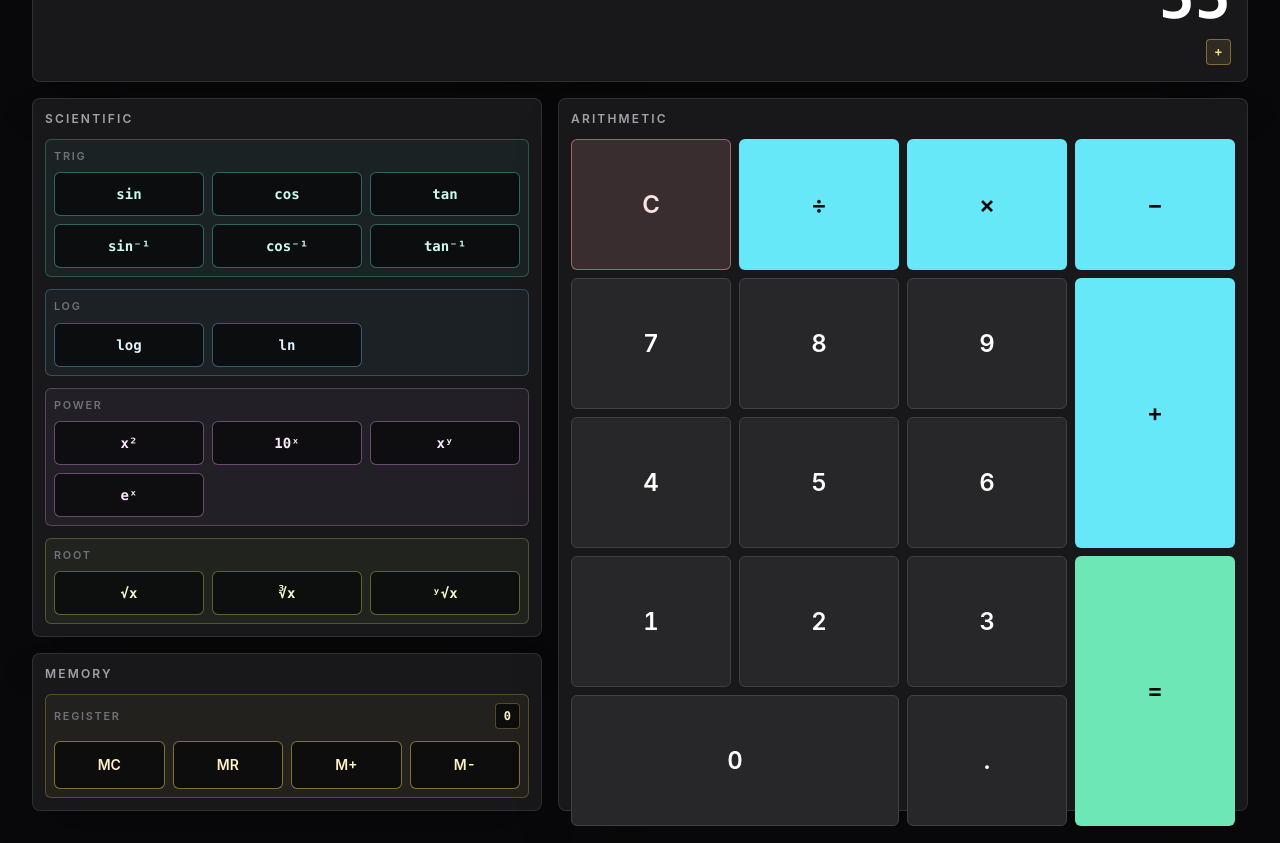
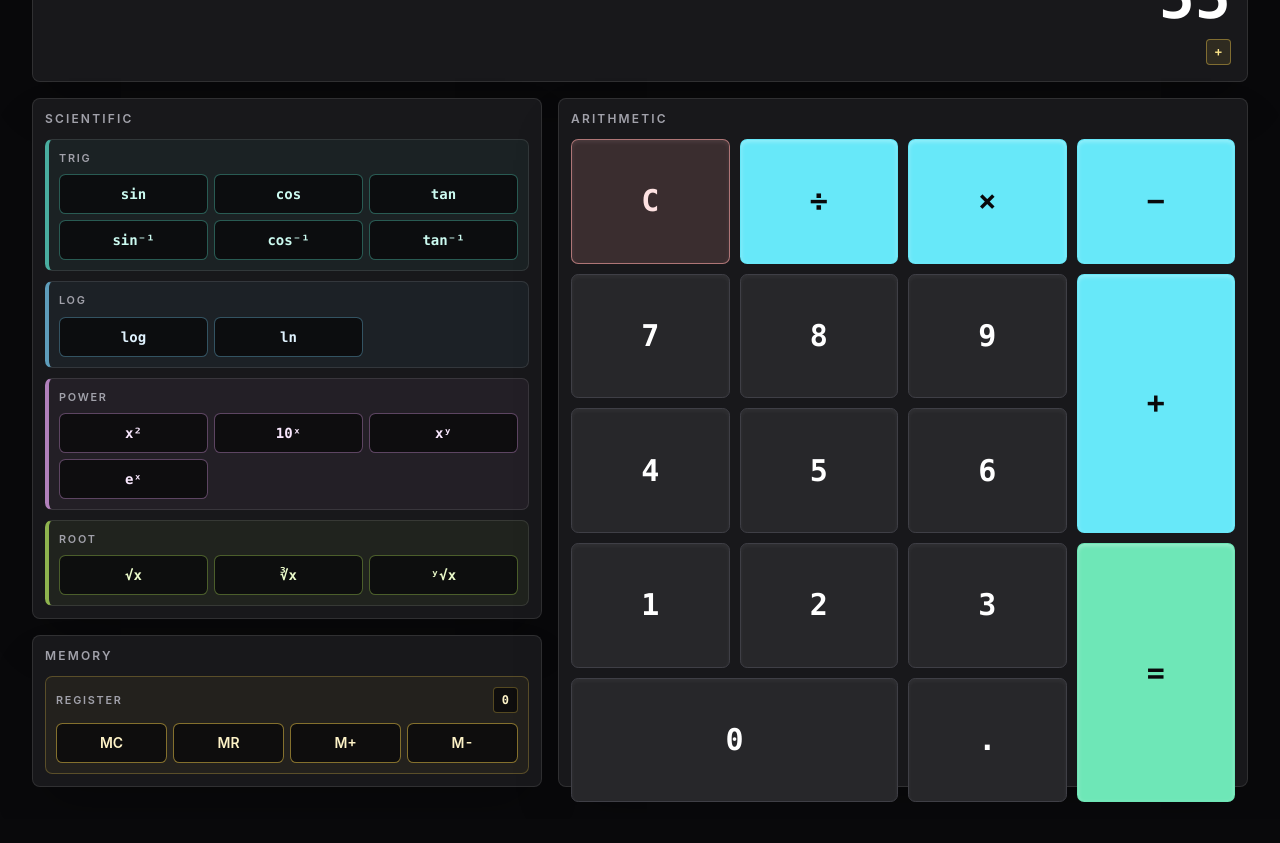
Before and after one commit to mtplayground/alex-0d18-precisioncalc, a React (Vite) app: page / in a window 1280 px wide. Shown: the part 480-1323 px from the top of the page. After the commit the page ends 1299 px from the top, so only its background shows below. Built offline with nearby package versions, Linux system fonts and the light colour scheme.

Commit message:
feat: Apply TI/Casio-style grouping and button hierarchy

```diff
--- a/src/components/buttons/CoreArithmeticButtonGrid.tsx
+++ b/src/components/buttons/CoreArithmeticButtonGrid.tsx
@@ -138,22 +138,25 @@ const coreArithmeticButtons: CoreArithmeticButton[] = [
 ];
 
 const toneClass: Record<CoreArithmeticButton['tone'], string> = {
-  number: 'border-zinc-700 bg-zinc-800 text-white hover:bg-zinc-700',
-  operator: 'border-cyan-300/60 bg-cyan-300 text-zinc-950 hover:bg-cyan-200',
-  equals: 'border-emerald-300/70 bg-emerald-300 text-zinc-950 hover:bg-emerald-200',
-  clear: 'border-red-300/50 bg-red-300/15 text-red-100 hover:bg-red-300/25',
+  number: 'border-zinc-700 bg-zinc-800 text-white shadow-inner shadow-white/5 hover:bg-zinc-700',
+  operator:
+    'border-cyan-300/70 bg-cyan-300 text-zinc-950 shadow-inner shadow-white/30 hover:bg-cyan-200',
+  equals:
+    'border-emerald-300/80 bg-emerald-300 text-zinc-950 shadow-inner shadow-white/30 hover:bg-emerald-200',
+  clear:
+    'border-red-300/60 bg-red-300/15 text-red-100 shadow-inner shadow-red-200/10 hover:bg-red-300/25',
 };
 
 export function CoreArithmeticButtonGrid({ onButtonPress }: CoreArithmeticButtonGridProps) {
   return (
     <section
       aria-label="Core arithmetic buttons"
-      className="grid h-full min-h-[22rem] grid-cols-4 grid-rows-5 gap-2"
+      className="grid h-full min-h-[24rem] grid-cols-4 grid-rows-[repeat(5,minmax(3.75rem,1fr))] gap-2.5"
     >
       {coreArithmeticButtons.map((button) => (
         <button
           aria-label={button.ariaLabel}
-          className={`min-h-14 rounded-md border px-2 text-xl font-semibold tabular-nums transition focus-visible:outline focus-visible:outline-2 focus-visible:outline-offset-2 focus-visible:outline-cyan-300 sm:text-2xl ${toneClass[button.tone]} ${
+          className={`min-h-16 rounded-[0.45rem] border px-2 font-mono text-2xl font-semibold tabular-nums transition active:translate-y-px focus-visible:outline focus-visible:outline-2 focus-visible:outline-offset-2 focus-visible:outline-cyan-300 sm:text-3xl ${toneClass[button.tone]} ${
             button.className ?? ''
           }`}
           key={button.value}
--- a/src/components/buttons/MemoryRegisterControls.tsx
+++ b/src/components/buttons/MemoryRegisterControls.tsx
@@ -72,22 +72,22 @@ export function MemoryRegisterControls({
   return (
     <section
       aria-label="Memory register controls"
-      className="grid gap-3 rounded-md border border-amber-300/25 bg-amber-300/5 p-2"
+      className="grid gap-2.5 rounded-[0.45rem] border border-amber-300/25 bg-amber-300/5 p-2.5"
     >
       <div className="flex items-center justify-between gap-3">
-        <span className="text-[0.68rem] font-semibold uppercase tracking-[0.16em] text-zinc-500">
+        <span className="text-[0.68rem] font-semibold uppercase tracking-[0.16em] text-zinc-400">
           Register
         </span>
-        <span className="rounded border border-amber-300/30 bg-zinc-950/80 px-2 py-1 font-mono text-xs font-semibold text-amber-100">
+        <span className="max-w-36 truncate rounded border border-amber-300/30 bg-zinc-950/80 px-2 py-1 font-mono text-xs font-semibold text-amber-100">
           {storedValue}
         </span>
       </div>
 
-      <div className="grid grid-cols-4 gap-2">
+      <div className="grid grid-cols-4 gap-1.5">
         {memoryButtons.map((button) => (
           <button
             aria-label={button.ariaLabel}
-            className="min-h-12 rounded-md border border-amber-300/50 bg-zinc-950/80 px-2 text-sm font-semibold text-amber-100 tabular-nums transition hover:bg-amber-300/15 focus-visible:outline focus-visible:outline-2 focus-visible:outline-offset-2 focus-visible:outline-cyan-300"
+            className="min-h-10 rounded-[0.4rem] border border-amber-300/50 bg-zinc-950/80 px-2 text-sm font-semibold text-amber-100 tabular-nums transition hover:bg-amber-300/15 active:translate-y-px focus-visible:outline focus-visible:outline-2 focus-visible:outline-offset-2 focus-visible:outline-cyan-300"
             key={button.operation}
             onClick={() => (onMemoryOperation ?? handleMemoryOperation)(button.operation)}
             type="button"
--- a/src/components/buttons/ModeToggleControls.tsx
+++ b/src/components/buttons/ModeToggleControls.tsx
@@ -34,7 +34,7 @@ export function ModeToggleControls({
   return (
     <section
       aria-label="Calculator mode toggles"
-      className="grid gap-2 rounded border border-white/10 bg-zinc-900 p-1.5 text-xs font-semibold text-zinc-300 sm:grid-cols-2"
+      className="grid gap-2 rounded-[0.45rem] border border-white/10 bg-zinc-900 p-1.5 text-xs font-semibold text-zinc-300 shadow-inner shadow-white/5 sm:grid-cols-2"
     >
       <SegmentedControl
         ariaLabel="Angle mode"
@@ -76,9 +76,9 @@ function SegmentedControl<TValue extends string>({
           <button
             aria-label={option.ariaLabel}
             aria-pressed={isSelected}
-            className={`min-h-8 rounded px-2 py-1 transition focus-visible:outline focus-visible:outline-2 focus-visible:outline-offset-2 focus-visible:outline-cyan-300 ${
+            className={`min-h-8 rounded-[0.35rem] px-2 py-1 transition active:translate-y-px focus-visible:outline focus-visible:outline-2 focus-visible:outline-offset-2 focus-visible:outline-cyan-300 ${
               isSelected
-                ? 'bg-cyan-400 text-zinc-950'
+                ? 'bg-cyan-400 text-zinc-950 shadow-inner shadow-white/30'
                 : 'text-zinc-400 hover:bg-white/10 hover:text-white'
             }`}
             key={option.value}
--- a/src/components/buttons/ScientificFunctionCluster.tsx
+++ b/src/components/buttons/ScientificFunctionCluster.tsx
@@ -74,36 +74,36 @@ const scientificFunctionGroups: ScientificFunctionGroup[] = [
 ];
 
 const groupToneClass: Record<ScientificFunctionGroup['tone'], string> = {
-  trig: 'border-teal-300/25 bg-teal-300/5',
-  log: 'border-sky-300/25 bg-sky-300/5',
-  power: 'border-fuchsia-300/25 bg-fuchsia-300/5',
-  root: 'border-lime-300/25 bg-lime-300/5',
+  trig: 'border-l-teal-300/70 bg-teal-300/5',
+  log: 'border-l-sky-300/70 bg-sky-300/5',
+  power: 'border-l-fuchsia-300/70 bg-fuchsia-300/5',
+  root: 'border-l-lime-300/70 bg-lime-300/5',
 };
 
 const buttonToneClass: Record<ScientificFunctionGroup['tone'], string> = {
-  trig: 'border-teal-300/40 text-teal-100 hover:bg-teal-300/15',
-  log: 'border-sky-300/40 text-sky-100 hover:bg-sky-300/15',
-  power: 'border-fuchsia-300/40 text-fuchsia-100 hover:bg-fuchsia-300/15',
-  root: 'border-lime-300/40 text-lime-100 hover:bg-lime-300/15',
+  trig: 'border-teal-300/35 text-teal-100 hover:bg-teal-300/15',
+  log: 'border-sky-300/35 text-sky-100 hover:bg-sky-300/15',
+  power: 'border-fuchsia-300/35 text-fuchsia-100 hover:bg-fuchsia-300/15',
+  root: 'border-lime-300/35 text-lime-100 hover:bg-lime-300/15',
 };
 
 export function ScientificFunctionCluster({ onFunctionPress }: ScientificFunctionClusterProps) {
   return (
-    <section aria-label="Scientific function buttons" className="grid gap-3">
+    <section aria-label="Scientific function buttons" className="grid gap-2.5">
       {scientificFunctionGroups.map((group) => (
         <section
           aria-label={`${group.label} functions`}
-          className={`rounded-md border p-2 ${groupToneClass[group.tone]}`}
+          className={`rounded-[0.45rem] border border-white/10 border-l-4 p-2.5 ${groupToneClass[group.tone]}`}
           key={group.label}
         >
-          <h3 className="mb-2 text-[0.68rem] font-semibold uppercase tracking-[0.16em] text-zinc-500">
+          <h3 className="mb-2 text-[0.68rem] font-semibold uppercase tracking-[0.16em] text-zinc-400">
             {group.label}
           </h3>
-          <div className="grid grid-cols-2 gap-2 sm:grid-cols-3 lg:grid-cols-2 xl:grid-cols-3">
+          <div className="grid grid-cols-3 gap-1.5 lg:grid-cols-2 xl:grid-cols-3">
             {group.buttons.map((button) => (
               <button
                 aria-label={button.ariaLabel}
-                className={`min-h-11 rounded-md border bg-zinc-950/80 px-2 font-mono text-sm font-semibold transition focus-visible:outline focus-visible:outline-2 focus-visible:outline-offset-2 focus-visible:outline-cyan-300 ${buttonToneClass[group.tone]}`}
+                className={`min-h-10 rounded-[0.4rem] border bg-zinc-950/80 px-2 font-mono text-sm font-semibold transition active:translate-y-px focus-visible:outline focus-visible:outline-2 focus-visible:outline-offset-2 focus-visible:outline-cyan-300 ${buttonToneClass[group.tone]}`}
                 key={button.value}
                 onClick={() => onFunctionPress?.(button.value)}
                 type="button"
```
